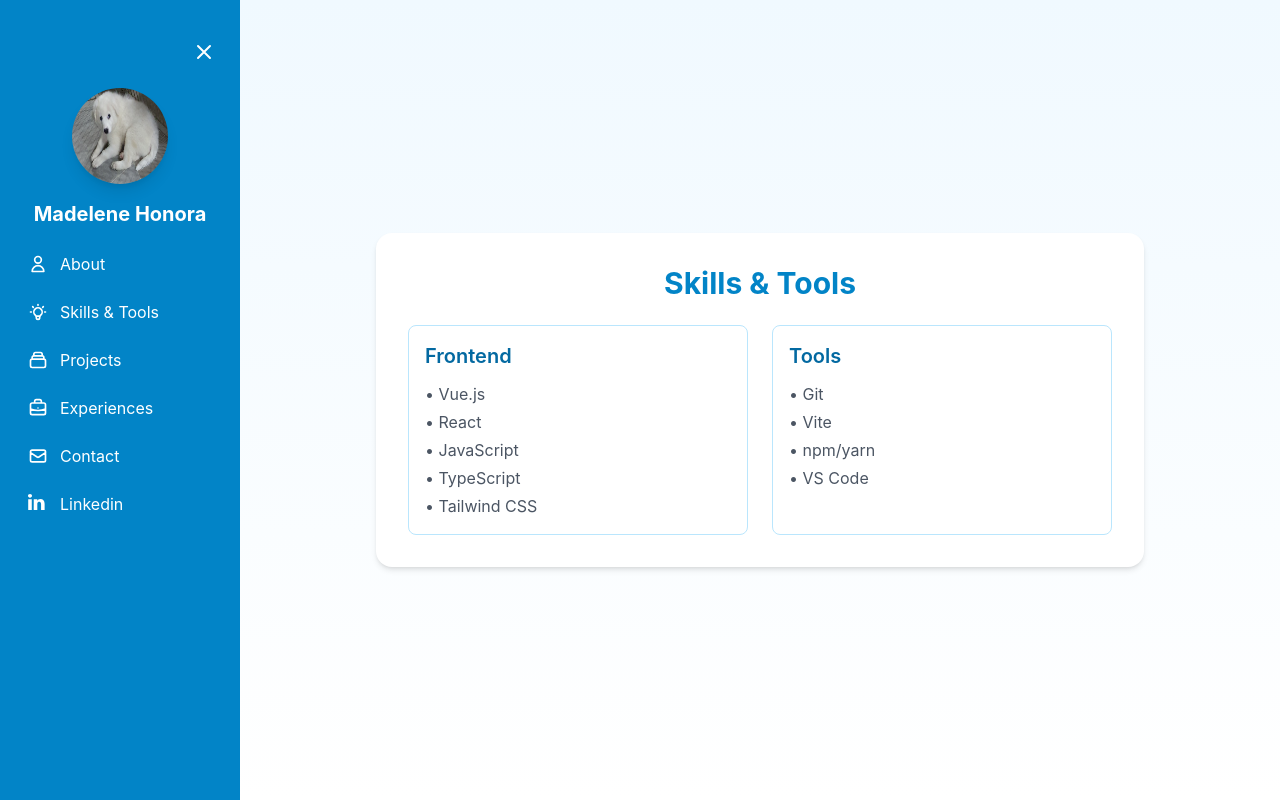
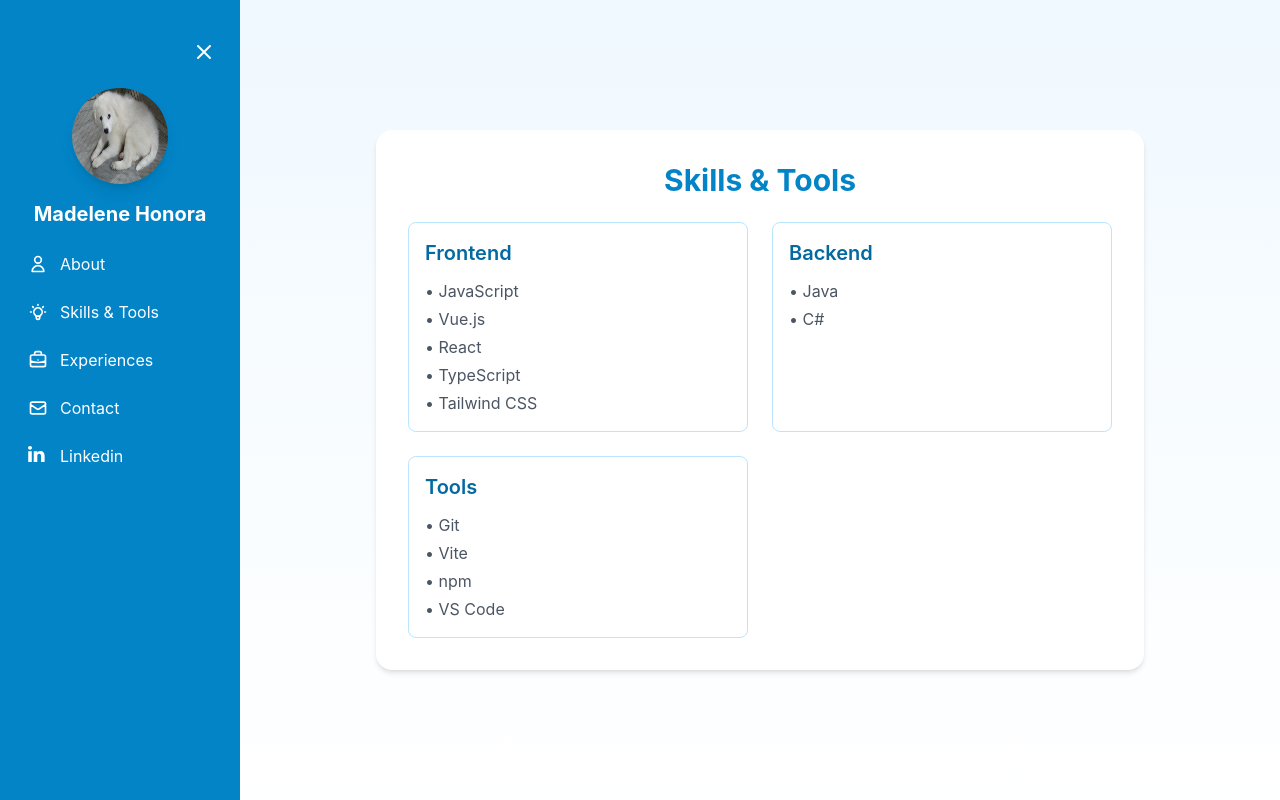
Before and after one commit to madelenehonora98/madelenehonora98.github.io, a Vue app: page /skills in a window 1280 px wide. Both pictures are taken after a click on the button "Get to know me". Built offline with nearby package versions, Linux system fonts and the light colour scheme.

Commit message:
add todo

```diff
--- a/src/components/Sidebar.vue
+++ b/src/components/Sidebar.vue
@@ -97,7 +97,8 @@
         <span v-if="isExpanded">Skills & Tools</span>
       </router-link>
 
-      <router-link
+      <!-- TODO: Update Projects and uncomment below codes -->
+      <!-- <router-link
         to="/projects"
         :class="[
           'flex items-center gap-3 hover:bg-sky-500 rounded-lg py-2 transition-all duration-200',
@@ -119,7 +120,7 @@
           />
         </svg>
         <span v-if="isExpanded">Projects</span>
-      </router-link>
+      </router-link> -->
 
       <router-link
         to="/experiences"
@@ -144,6 +145,8 @@
         </svg>
         <span v-if="isExpanded">Experiences</span>
       </router-link>
+
+      <!-- TODO: Create new section for achievements-->
 
       <router-link
         to="/contact"
--- a/src/components/Skills.vue
+++ b/src/components/Skills.vue
@@ -7,11 +7,19 @@
         <div class="border border-sky-200 rounded-lg p-4">
           <h2 class="text-xl font-semibold text-sky-700 mb-3">Frontend</h2>
           <ul class="text-gray-600 space-y-1">
+            <li>• JavaScript</li>
             <li>• Vue.js</li>
             <li>• React</li>
-            <li>• JavaScript</li>
             <li>• TypeScript</li>
             <li>• Tailwind CSS</li>
+          </ul>
+        </div>
+
+        <div class="border border-sky-200 rounded-lg p-4">
+          <h2 class="text-xl font-semibold text-sky-700 mb-3">Backend</h2>
+          <ul class="text-gray-600 space-y-1">
+            <li>• Java</li>
+            <li>• C#</li>
           </ul>
         </div>
 
@@ -20,7 +28,7 @@
           <ul class="text-gray-600 space-y-1">
             <li>• Git</li>
             <li>• Vite</li>
-            <li>• npm/yarn</li>
+            <li>• npm</li>
             <li>• VS Code</li>
           </ul>
         </div>
```
